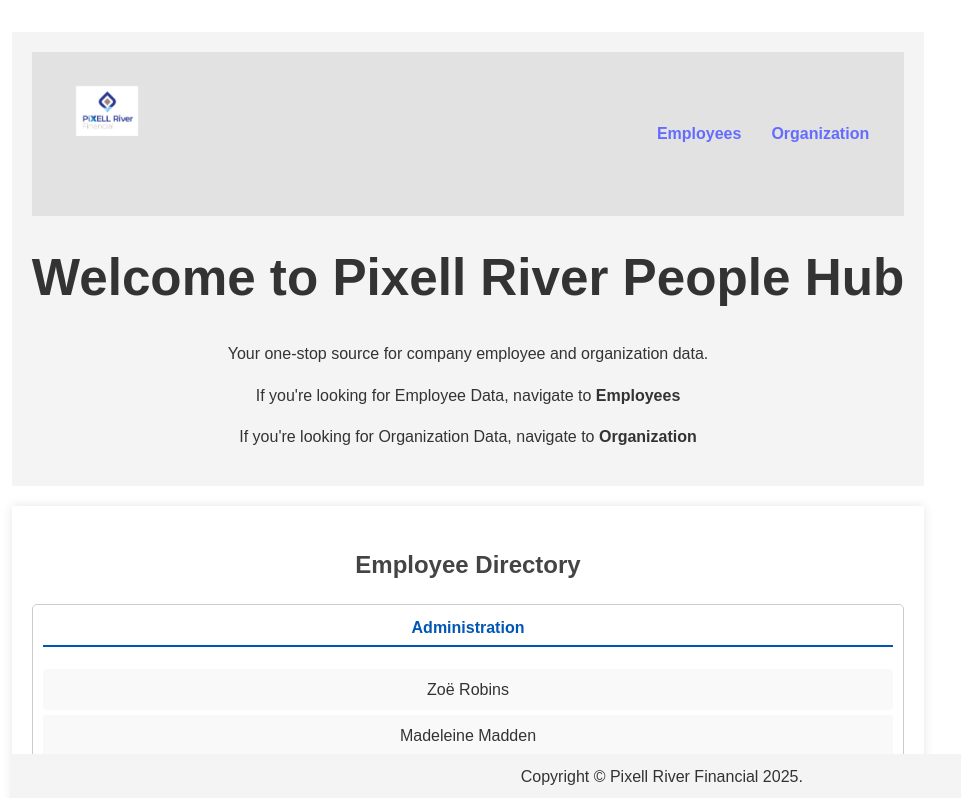
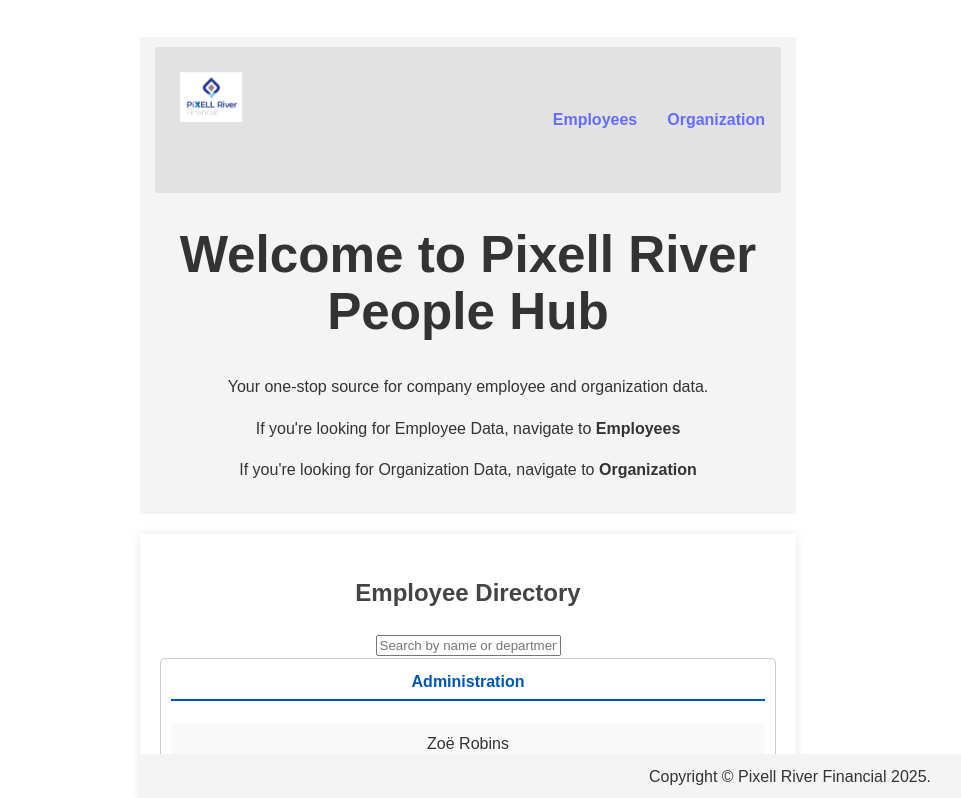
Before and after one commit to maulik6666/FullStackLab1, a React (Vite) app in the folder pixel-river-financial/react-app/: page /employees in a window 1280 px wide. Shown: the top 798 px of the page, without its empty margins (172-1133 px from the left). Built offline with nearby package versions, Linux system fonts and the light colour scheme; the HTML template or start-up script is replaced by a standard one.

Commit message:
Added a search bar to employee directory

```diff
--- a/pixel-river-financial/react-app/src/App.css
+++ b/pixel-river-financial/react-app/src/App.css
@@ -1,6 +1,7 @@
 #root {
   max-width: 1280px;
-  margin: 0 auto;
+  margin: 280px;
+  margin-top: 5px;
   padding: 2rem;
   text-align: center;
 }
--- a/pixel-river-financial/react-app/src/components/EmployeeDirectory.tsx
+++ b/pixel-river-financial/react-app/src/components/EmployeeDirectory.tsx
@@ -10,6 +10,11 @@
     return (
         <section id="employee-directory">
             <h2>Employee Directory</h2>
+            <div className="search-bar">
+                <input type="text" placeholder="Search by name or department..."
+                value=""
+                />
+            </div>
             {Object.keys(employeeData).map(department => (
                 <div key={department} className="department">
                     <h4>{department}</h4>
--- a/pixel-river-financial/react-app/src/components/Header.css
+++ b/pixel-river-financial/react-app/src/components/Header.css
@@ -1,6 +1,11 @@
+.app-header {
+    text-align: center;
+    padding-top: 10px;
+}
+
 header {
     background-color: #f4f4f4;
-    padding: 20px;
+    padding: 15px;
     text-align: center;
 }
 
@@ -8,7 +13,7 @@
     display: flex;
     justify-content: space-between;
     align-items: center;
-    padding: 10px 20px;
+    padding: 1px;
     background-color: #e2e2e2;
 }
 
--- a/pixel-river-financial/react-app/src/components/Header.tsx
+++ b/pixel-river-financial/react-app/src/components/Header.tsx
@@ -4,8 +4,8 @@
 
 const Header: React.FC = () => {
     return (
-        <header>
-            <nav>
+        <header className='app-header'>
+            <nav className="navbar">
                 <div className="logo">
                     <img src="/src/assets/logo.png" alt="Pixel River Financial Logo" />
                 </div>
```
